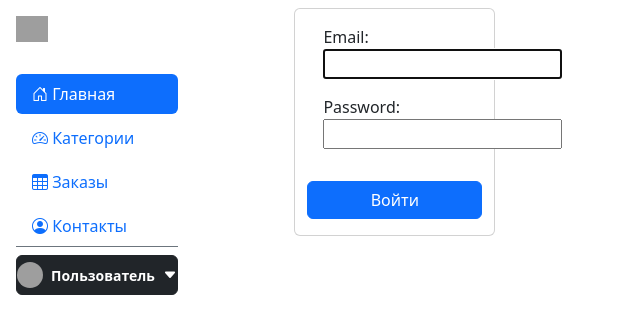
After one commit to dariamakurova/HW_21, a Django app: page /users/login/ in a window 1280 px wide. The commit adds this page. Shown: the top 334 px of the page, without its empty margins (0-640 px from the left). Run offline with Django 5.2, Linux system fonts and the light colour scheme; parts of the project's set-up code (start-up, migrations or seed data) failed here and were passed over; some libraries are stand-ins or nearby versions; grey boxes are pictures that could not be loaded.

Commit message:
registration, login, logout

```diff
--- a/catalog/templates/catalog/base.html
+++ b/catalog/templates/catalog/base.html
@@ -42,12 +42,25 @@
           <span class="small fw-semibold">Пользователь</span>
           <i class="bi bi-caret-down-fill ms-auto small"></i>
         </button>
-
+        {% if user.is_authenticated %}
         <ul class="dropdown-menu dropdown-menu-dark w-100">
           <li><a class="dropdown-item" href="#">Профиль</a></li>
           <li><hr class="dropdown-divider"></li>
-          <li><a class="dropdown-item" href="#">Выход</a></li>
+          <li>
+            <form method="post" action="{% url 'users:logout' %}" style="display: inline;">
+              {% csrf_token %}
+              <button type="submit" class="btn btn-link nav-link">Выйти
+              </button>
+            </form>
+          </li>
         </ul>
+        {% else %}
+        <ul class="dropdown-menu dropdown-menu-dark w-100">
+          <li><a class="dropdown-item" href="{% url 'users:login' %}">Войти</a></li>
+          <li><hr class="dropdown-divider"></li>
+          <li><a class="dropdown-item" href="{% url 'users:register' %}">Зарегистрироваться</a></li>
+        </ul>
+        {% endif %}
       </div>
     </aside>
 
--- a/catalog/urls.py
+++ b/catalog/urls.py
@@ -3,6 +3,7 @@ from catalog import views
 from catalog.models import Product
 from catalog.views import ProductListView, ProductDetailView, ContactsView, ProductCreateView, ProductUpdateView, \
     ProductDeleteView
+from users.apps import UsersConfig
 
 app_name = 'catalog'
 
@@ -10,7 +11,7 @@ urlpatterns = [
     path('home/', views.home, name='home'),
     path('contacts/', ContactsView.as_view(), name='contacts'),
     path('category_1/', views.category_1, name='category_1'),
-    path('', ProductListView.as_view(), name='catalog'),
+    path('catalog/', ProductListView.as_view(), name='catalog'),
     path('products/<int:pk>/', ProductDetailView.as_view(), name='product_info'),
     path('products/new/', ProductCreateView.as_view(), name='product_create'),
     path('products/<int:pk>/update', ProductUpdateView.as_view(), name='product_update'),
--- a/config/settings.py
+++ b/config/settings.py
@@ -12,7 +12,7 @@ https://docs.djangoproject.com/en/6.0/ref/settings/
 import os
 from pathlib import Path
 
-from django.conf.global_settings import AUTH_USER_MODEL
+from django.conf.global_settings import AUTH_USER_MODEL, LOGIN_REDIRECT_URL
 from dotenv import load_dotenv
 
 load_dotenv(override=True)
@@ -136,3 +136,6 @@ MEDIA_URL = '/media/'
 MEDIA_ROOT = os.path.join(BASE_DIR, 'media')
 
 AUTH_USER_MODEL = 'users.User'
+
+LOGIN_REDIRECT_URL = '/catalog/catalog/'
+LOGOUT_REDIRECT_URL = '/catalog/catalog/'
--- a/config/urls.py
+++ b/config/urls.py
@@ -5,6 +5,7 @@ from django.urls import path, include
 
 urlpatterns = [
     path("admin/", admin.site.urls),
-    path("catalog/", include('catalog.urls')),
-    path("blog/", include('blog.urls'))
+    path("catalog/", include('catalog.urls', namespace='catalog')),
+    path("blog/", include('blog.urls', namespace='blog')),
+    path("users/", include('users.urls', namespace='users'))
 ] + static(settings.MEDIA_URL, document_root=settings.MEDIA_ROOT)
--- /dev/null
+++ b/users/templates/login.html
@@ -0,0 +1,22 @@
+{% extends 'catalog/base.html' %}
+{% load my_tags %}
+{% block content %}
+<div class="container mt-2">
+    <div class="row">
+        <div class="col-3"></div>
+        <div class="col-6">
+            <form class="row" method="post" enctype="multipart/form-data">
+                <div class="card">
+                    <div class="card-body">
+                        {% csrf_token %}
+                        {{ form.as_p }}
+                    </div>
+                    <button type="submit" class="btn btn-primary mb-3">
+                        Войти
+                    </button>
+                </div>
+            </form>
+        </div>
+    </div>
+</div>
+{% endblock %}
--- /dev/null
+++ b/users/urls.py
@@ -0,0 +1,12 @@
+from django.contrib.auth.views import LoginView, LogoutView
+from django.urls import path
+from users.apps import UsersConfig
+from .views import UserCreateView
+
+app_name = UsersConfig.name
+
+urlpatterns = [
+    path('login/', LoginView.as_view(template_name='login.html'), name='login'),
+    path('logout/', LogoutView.as_view(next_page='catalog:catalog'), name='logout'),
+    path('register/', UserCreateView.as_view(), name='register'),
+]
```
Also changed, not shown: users/forms.py (added, +10 -0 lines), users/templates/users/user_form.html (added, +34 -0 lines), users/views.py (+9 -2 lines).
